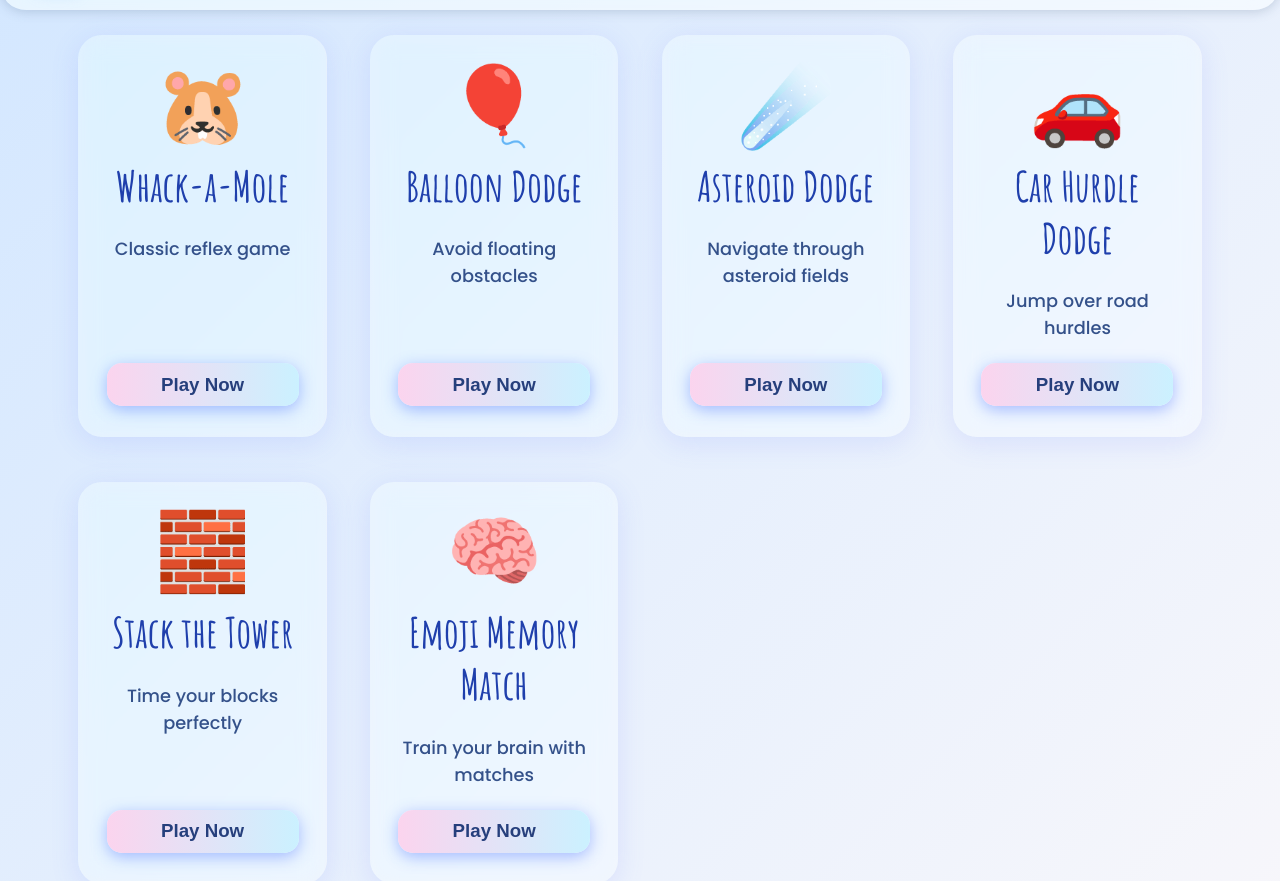
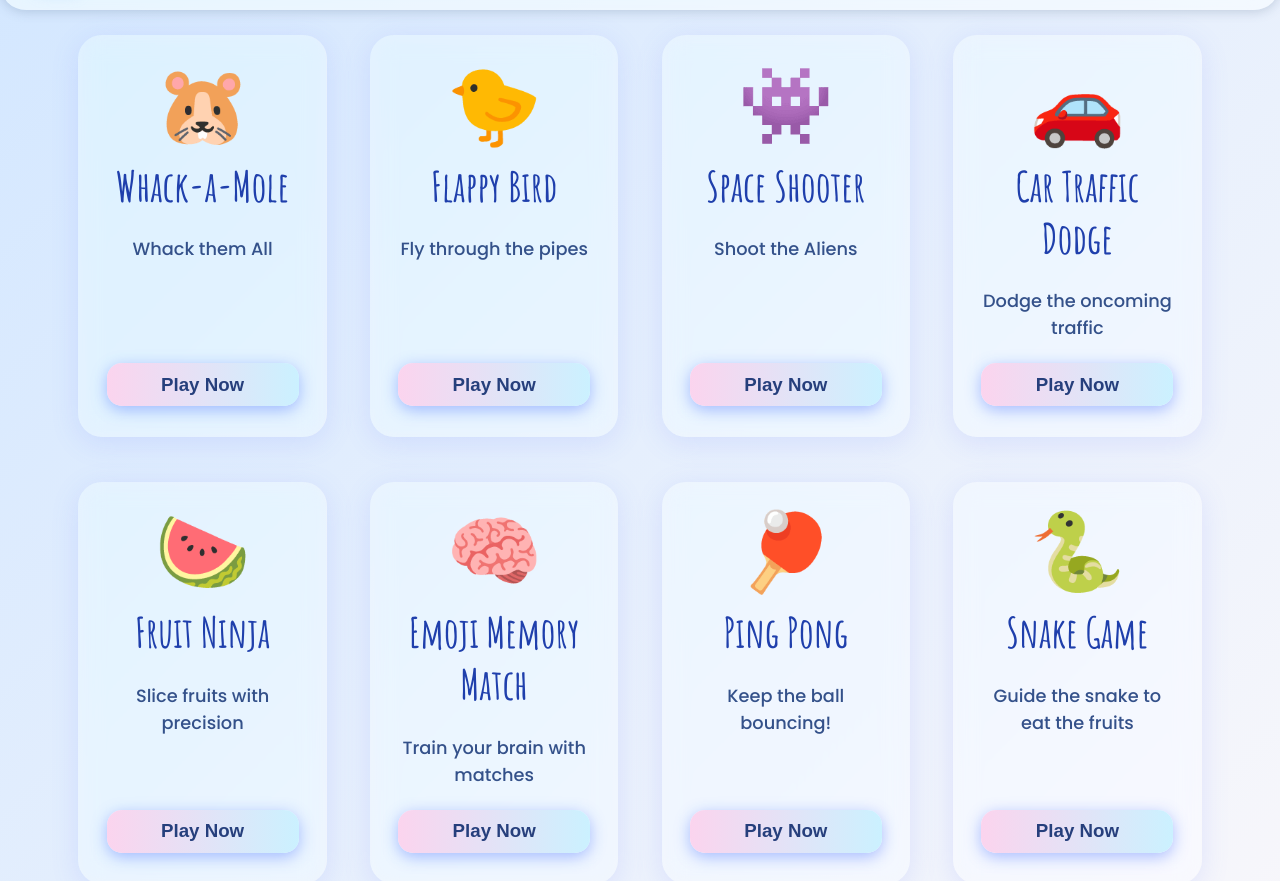
Before and after one commit to KatreGaurav0329/FeelFusion-Adaptive-Emotion-Based-Gaming-hub, a plain HTML site: page index.html in a window 1280 px wide. Shown: the part 71-952 px from the top of the page. Drawn offline with Linux system fonts and the light colour scheme.

Commit message:
Added game cards

```diff
--- a/index.html
+++ b/index.html
@@ -35,36 +35,36 @@
       <article class="game-card" tabindex="0" role="button" aria-label="Play Whack-a-Mole game" onclick="launchGame('whack')">
         <div class="game-icon" aria-hidden="true">🐹</div>
         <h3 class="game-title">Whack-a-Mole</h3>
-        <p class="game-desc">Classic reflex game</p>
+        <p class="game-desc">Whack them All</p>
         <button class="btn-play" type="button" onclick="launchGame('whack'); event.stopPropagation();">Play Now</button>
       </article>
 
-      <article class="game-card" tabindex="0" role="button" aria-label="Play Balloon Dodge game" onclick="launchGame('balloon')">
-        <div class="game-icon" aria-hidden="true">🎈</div>
-        <h3 class="game-title">Balloon Dodge</h3>
-        <p class="game-desc">Avoid floating obstacles</p>
-        <button class="btn-play" type="button" onclick="launchGame('balloon'); event.stopPropagation();">Play Now</button>
+      <article class="game-card" tabindex="0" role="button" aria-label="Play Flappy Bird" onclick="launchGame('FlappyBird')">
+        <div class="game-icon" aria-hidden="true">🐤</div>
+        <h3 class="game-title">Flappy Bird</h3>
+        <p class="game-desc"> Fly through the pipes</p>
+        <button class="btn-play" type="button" onclick="launchGame('Flappy Bird'); event.stopPropagation();">Play Now</button>
       </article>
 
-      <article class="game-card" tabindex="0" role="button" aria-label="Play Asteroid Dodge game" onclick="launchGame('asteroid')">
-        <div class="game-icon" aria-hidden="true">☄️</div>
-        <h3 class="game-title">Asteroid Dodge</h3>
-        <p class="game-desc">Navigate through asteroid fields</p>
-        <button class="btn-play" type="button" onclick="launchGame('asteroid'); event.stopPropagation();">Play Now</button>
+      <article class="game-card" tabindex="0" role="button" aria-label="Play Space shooter game" onclick="launchGame('SpaceShooter')">
+        <div class="game-icon" aria-hidden="true"> 👾</div>
+        <h3 class="game-title">Space Shooter</h3>
+        <p class="game-desc">Shoot the Aliens</p>
+        <button class="btn-play" type="button" onclick="launchGame('Space Shooter'); event.stopPropagation();">Play Now</button>
       </article>
 
-      <article class="game-card" tabindex="0" role="button" aria-label="Play Car Hurdle Dodge game" onclick="launchGame('carhurdle')">
+      <article class="game-card" tabindex="0" role="button" aria-label="Play Car Traffic Dodge game" onclick="launchGame('carTrafficDodge')">
         <div class="game-icon" aria-hidden="true">🚗</div>
-        <h3 class="game-title">Car Hurdle Dodge</h3>
-        <p class="game-desc">Jump over road hurdles</p>
-        <button class="btn-play" type="button" onclick="launchGame('carhurdle'); event.stopPropagation();">Play Now</button>
+        <h3 class="game-title"> Car Traffic Dodge</h3>
+        <p class="game-desc">Dodge the oncoming traffic</p>
+        <button class="btn-play" type="button" onclick="launchGame('carTrafficDodge'); event.stopPropagation();">Play Now</button>
       </article>
 
-      <article class="game-card" tabindex="0" role="button" aria-label="Play Stack the Tower game" onclick="launchGame('stacktower')">
-        <div class="game-icon" aria-hidden="true">🧱</div>
-        <h3 class="game-title">Stack the Tower</h3>
-        <p class="game-desc">Time your blocks perfectly</p>
-        <button class="btn-play" type="button" onclick="launchGame('stacktower'); event.stopPropagation();">Play Now</button>
+      <article class="game-card" tabindex="0" role="button" aria-label="Play Fruit NNinja" onclick="launchGame('Fruit Ninja')">
+        <div class="game-icon" aria-hidden="true">🍉</div>
+        <h3 class="game-title">Fruit Ninja</h3>
+        <p class="game-desc">Slice fruits with precision</p>
+        <button class="btn-play" type="button" onclick="launchGame('Fruit Ninja'); event.stopPropagation();">Play Now</button>
       </article>
 
       <article class="game-card" tabindex="0" role="button" aria-label="Play Emoji Memory Match game" onclick="launchGame('memorymatch')">
@@ -72,6 +72,20 @@
         <h3 class="game-title">Emoji Memory Match</h3>
         <p class="game-desc">Train your brain with matches</p>
         <button class="btn-play" type="button" onclick="launchGame('memorymatch'); event.stopPropagation();">Play Now</button>
+      </article>
+
+      <article class="game-card" tabindex="0" role="button" aria-label="Play Ping Pong game" onclick="launchGame('pingpong')">
+        <div class="game-icon" aria-hidden="true">🏓</div>
+        <h3 class="game-title">Ping Pong</h3>
+        <p class="game-desc">Keep the ball bouncing!</p>
+        <button class="btn-play" type="button" onclick="launchGame('pingpong'); event.stopPropagation();">Play Now</button>
+      </article>
+
+      <article class="game-card" tabindex="0" role="button" aria-label="Play Snake Game" onclick="launchGame('Snake')">
+        <div class="game-icon" aria-hidden="true">🐍</div>
+        <h3 class="game-title">Snake Game</h3>
+        <p class="game-desc">Guide the snake to eat the fruits</p>
+        <button class="btn-play" type="button" onclick="launchGame('Snake'); event.stopPropagation();">Play Now</button>
       </article>
     </section>
 
@@ -96,11 +110,8 @@
     function launchGame(gameId) {
       const urls = {
         whack:     "mole game/index.html",
-        balloon:   "Balloon.html",
-        asteroid:  "Astroid.html",
-        carhurdle: "Car Game/index.html",
-        stacktower:"Stack_tower.html",
-        memorymatch:"Emoji_match.html"
+        carhurdle: "",
+        memorymatch:""
       };
       if(urls[gameId]){
         window.open(urls[gameId], '_blank', 'noopener');
```
